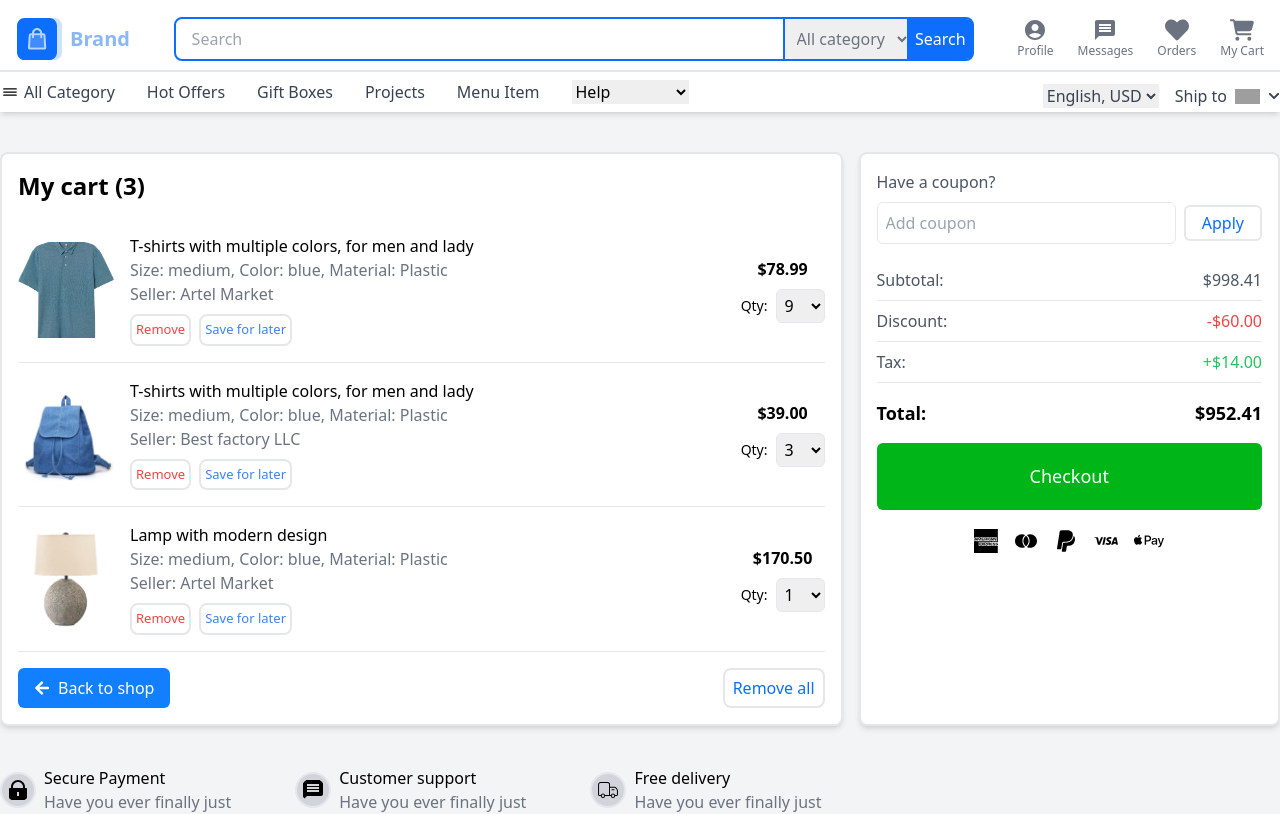
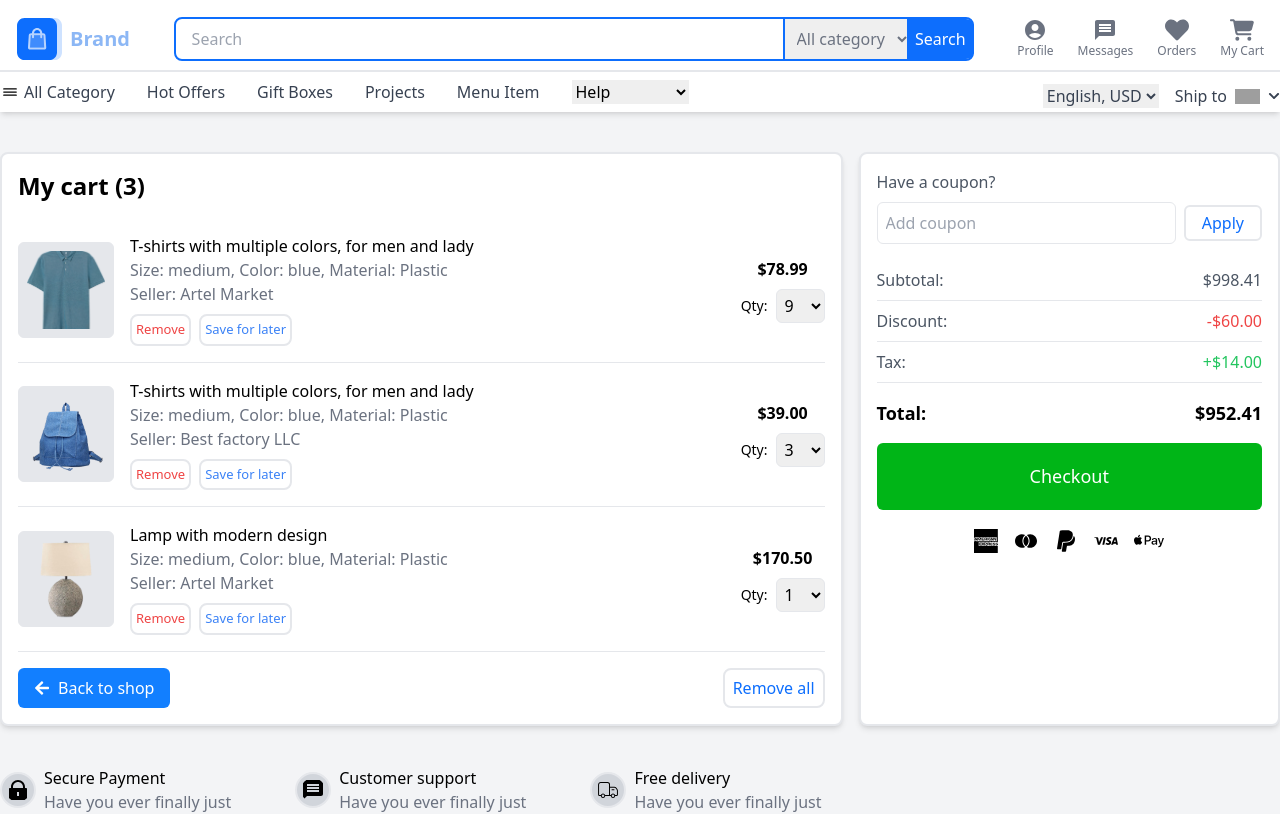
Before and after one commit to umarimran1234/E-Commerce-Project, a Next.js app: page /fourth-page in a window 1280 px wide. Shown: the top 814 px of the page. Built offline with nearby package versions, Linux system fonts and the light colour scheme; grey boxes are pictures that could not be loaded.

Commit message:
Optimized images

```diff
--- a/src/app/fourth-page/ShoppingCart.tsx
+++ b/src/app/fourth-page/ShoppingCart.tsx
@@ -73,7 +73,7 @@ const ShoppingCart = () => {
                             <Image
                                 src={item.image}
                                 alt={item.name}
-                                className="w-24 h-24 object-cover rounded-md mr-4"
+                                className="w-24 h-24 border p-2 bg-gray-200 object-cover rounded-md mr-4"
                                 width={1000}
                                 height={1000}
                             />
```
Also changed, not shown: public/images/Lamp.png, public/images/SchoolBag.png.
